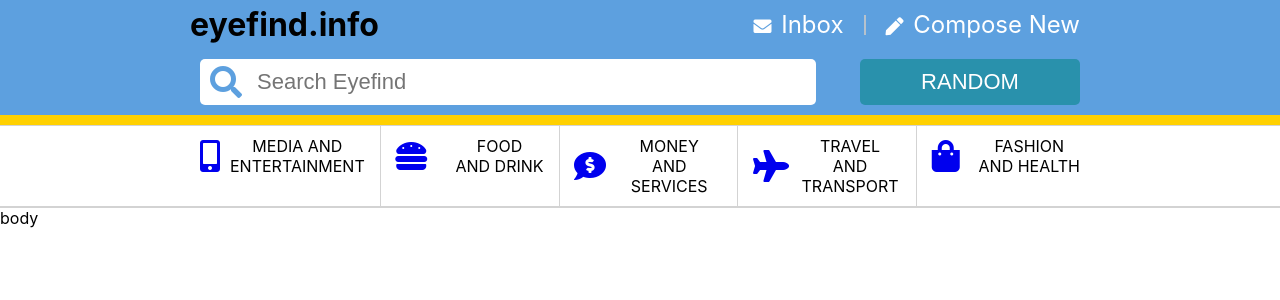
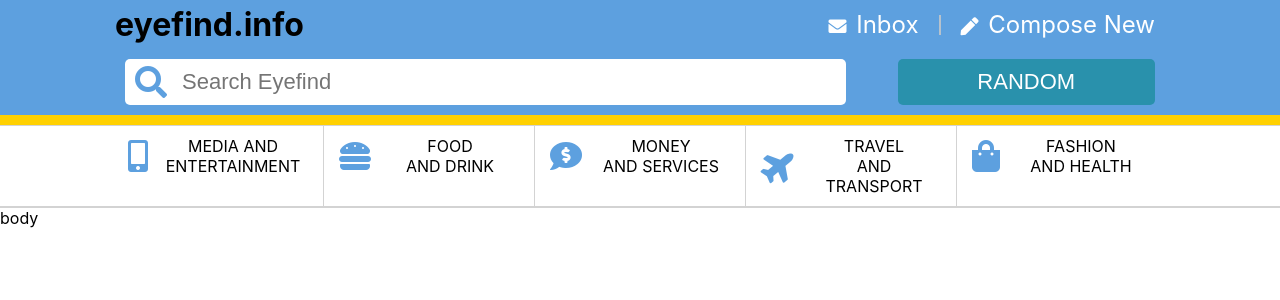
Before and after one commit to marshall405/eyefind, a React (Create React App) app: page / in a window 1280 px wide. Shown: the top 300 px of the page. Built offline with nearby package versions, Linux system fonts and the light colour scheme.

Commit message:
adds adjustments to navbar

```diff
--- a/src/App.css
+++ b/src/App.css
@@ -4,6 +4,7 @@
   --secondary-color-hover: rgb(50, 158, 185);
   --primary-text-color-hover: rgb(13, 59, 146);
   --primary-gold-border: rgb(255, 208, 0);
+  --main-width: 1050px;
 }
 
 
@@ -14,7 +15,7 @@
 }
 
 .header-container {
-  max-width: 900px;
+  max-width: var(--main-width);
   margin: 0 auto;
 }
 
@@ -104,12 +105,13 @@
   border-top: 1px solid lightgrey;
 }
 .link-vert {
+  /* used to seperate each link vertically */
   width: 1px;
   margin: 0px 5px;
   background: lightgrey;
 }
 .nav-links {
-  max-width: 900px;
+  max-width: var(--main-width);
   margin: 0 auto;
 }
 .navbar .nav-links ul {
@@ -118,7 +120,7 @@
   justify-content: center;
 }
 .navbar .nav-links ul li {
-  width: 35%;
+  width: 200px;
 }
 .navbar .nav-links ul li a{
   display: flex;
@@ -126,13 +128,28 @@
   align-items: center;
   padding: 5px;
 }
+.navbar .nav-links ul li a div {
+  flex: 2;
+}
 .navbar .nav-links ul li a span {
   margin: 5px;
 }
-.navbar .nav-links ul li .link-text {
-  display: inline-block;
+
+.navbar .nav-links ul li a:hover span.link-text {
+  color: var(--primary-text-color-hover);
+}
+
+.navbar .nav-links span.link-text {
+  display: block;
   text-align: center;
   color: black;
-  margin: 5px;
   font-weight: 400;
 }
+
+.navbar .nav-links ul li a span.fas {
+  color: var(--primary-color);
+}
+.fa-plane {
+  transform: rotate(-40deg);
+
+}
--- a/src/components/NavBar.js
+++ b/src/components/NavBar.js
@@ -5,21 +5,62 @@
         <div className="navbar">
             <div className="nav-links">
                 <ul>
-                    <li><a href="#"><div><span className="fas fa-mobile-alt fa-2x"></span></div><span className="link-text"> MEDIA AND ENTERTAINMENT</span></a></li>
-                    <div className="link-vert"></div>
-                    <li><a href="#"><div><span className="fas fa-hamburger fa-2x"></span></div><span className="link-text">FOOD <br /> AND DRINK</span></a></li>
+                    <li>
+                        <a href="#">
+                            <span className="fas fa-mobile-alt fa-2x link-icon"></span>
+                            <div>
+                                <span className="link-text"> MEDIA AND ENTERTAINMENT</span>
+                            </div>
+                        </a>
+                    </li>
+
                     <div className="link-vert"></div>
 
-                    <li><a href="#"><div><span className="fas fa-comment-dollar fa-2x"></span></div><span className="link-text">MONEY<br />AND SERVICES</span></a></li>
+                    <li>
+                        <a href="#">
+                            <span className="fas fa-hamburger fa-2x"></span>
+                            <div>
+                                <span className="link-text">FOOD <br /> AND DRINK</span>
+                            </div>
+                        </a>
+                    </li>
+
                     <div className="link-vert"></div>
 
-                    <li><a href="#"><div><span className="fas fa-plane fa-2x"></span></div><span className="link-text">TRAVEL <br /> AND TRANSPORT</span></a></li>
+                    <li>
+                        <a href="#">
+                            <span className="fas fa-comment-dollar fa-2x"></span>
+                            <div>
+                                <span className="link-text">MONEY<br />AND SERVICES</span>
+                            </div>
+                        </a>
+
+                    </li>
+
                     <div className="link-vert"></div>
 
-                    <li><a href="#"><div><span className="fas fa-shopping-bag fa-2x"></span></div><span className="link-text">FASHION <br /> AND HEALTH</span></a></li>
+                    <li>
+                        <a href="#">
+                            <span className="fas fa-plane fa-2x"></span>
+                            <div>
+                                <span className="link-text">TRAVEL <br /> AND TRANSPORT</span>
+                            </div>
+                        </a>
+                    </li>
+
+                    <div className="link-vert"></div>
+
+                    <li>
+                        <a href="#">
+                            <span className="fas fa-shopping-bag fa-2x"></span>
+                            <div>
+                                <span className="link-text">FASHION <br /> AND HEALTH</span>
+                            </div>
+                        </a>
+                    </li>
+
                 </ul>
             </div>
-
         </div >
     )
 }
```
